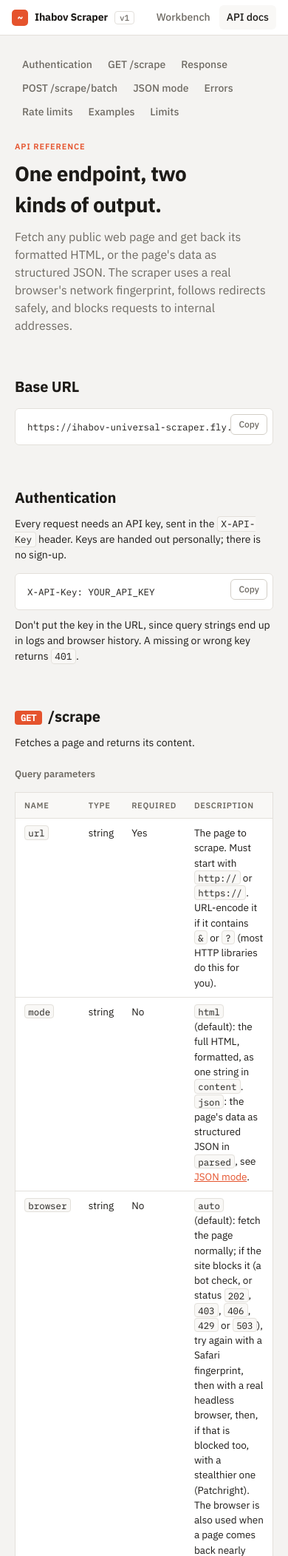
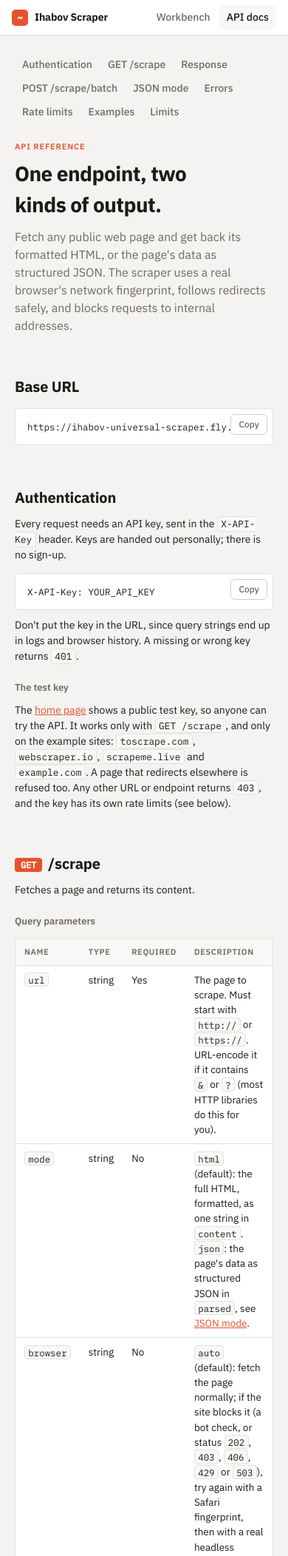
Before and after one commit to ihabND/ihabov_universal_scraper, a FastAPI app: page /docs in a window 390 px wide. Shown: the top 2104 px of the page at 74% size. Run offline with FastAPI, Linux system fonts and the light colour scheme.

Commit message:
Document the test key and the new home page
Also: the home page says the demo is paused when its rate limits can't be
checked, and the top bar stays on one line on phones now that it has a
Workbench link.

Co-Authored-By: Claude Opus 5.5 <noreply@anthropic.com>

```diff
--- a/scraper/web/static/app.css
+++ b/scraper/web/static/app.css
@@ -26,7 +26,7 @@ pre code { background: none; border: 0; padding: 0; font-size: inherit; }
 
 /* ---- Header -------------------------------------------------------------------------------- */
 .topbar { display: flex; align-items: center; gap: 14px; padding: 0 16px; height: 48px; background: var(--panel); border-bottom: 1px solid var(--line); position: sticky; top: 0; z-index: 10; }
-.mark { display: flex; align-items: center; gap: 9px; font-weight: 700; letter-spacing: -0.01em; text-decoration: none; }
+.mark { display: flex; align-items: center; gap: 9px; white-space: nowrap; font-weight: 700; letter-spacing: -0.01em; text-decoration: none; }
 .mark i { width: 22px; height: 22px; border-radius: 5px; background: var(--accent); display: grid; place-items: center; color: var(--accent-fg); font: 700 12px var(--mono); font-style: normal; }
 .mark small { font: 500 11px var(--mono); color: var(--muted); border: 1px solid var(--line); border-radius: 4px; padding: 1px 6px; }
 .topbar nav { margin-left: auto; display: flex; align-items: center; gap: 2px; }
@@ -228,7 +228,8 @@ pre.code { margin: 0; padding: 14px 16px; padding-right: 70px; background: var(-
   .right { order: 2; border-bottom: 1px solid var(--line); }
   .view { max-height: 70vh; }
   .pair, .keypair, .keys { grid-template-columns: 1fr; }
-  .topbar .hide-sm { display: none; }
+  .topbar .hide-sm, .mark small { display: none; }
+  .topbar nav a { white-space: nowrap; }
   .docs { grid-template-columns: 1fr; gap: 20px; padding-top: 24px; }
   .docs .side { position: static; display: flex; flex-wrap: wrap; }
   .docs .side .eyebrow { display: none; }
--- a/scraper/web/static/home.js
+++ b/scraper/web/static/home.js
@@ -173,6 +173,9 @@ function explain(response, data) {
   if (response.status === 403 && detail.startsWith("The test key works on the example sites")) {
     return { status: 403, title: "The test key works on the example sites", text: "Pick one of them." };
   }
+  if (response.status === 429 && detail.includes("unavailable")) {
+    return { status: 429, title: "The demo is paused for a moment", text: "Its rate limits can't be checked right now. Try again shortly." };
+  }
   if (response.status === 429) {
     const minutes = Math.max(1, Math.ceil(Number(response.headers.get("Retry-After") || 60) / 60));
     return { status: 429, title: "This hour's test scrapes are used up", text: `Try again in ${minutes} minute${minutes === 1 ? "" : "s"}.` };
--- a/scraper/web/templates/docs.html
+++ b/scraper/web/templates/docs.html
@@ -29,6 +29,8 @@
       <p>Every request needs an API key, sent in the <code>X-API-Key</code> header. Keys are handed out personally; there is no sign-up.</p>
       <div class="codeblock"><pre class="code" id="code-auth">X-API-Key: YOUR_API_KEY</pre><button class="tool copy" type="button" data-copy-target="code-auth">Copy</button></div>
       <p>Don't put the key in the URL, since query strings end up in logs and browser history. A missing or wrong key returns <code>401</code>.</p>
+      <h3 id="test-key">The test key</h3>
+      <p>The <a href="/">home page</a> shows a public test key, so anyone can try the API. It works only with <code>GET /scrape</code>, and only on the example sites: <code>toscrape.com</code>, <code>webscraper.io</code>, <code>scrapeme.live</code> and <code>example.com</code>. A page that redirects elsewhere is refused too. Any other URL or endpoint returns <code>403</code>, and the key has its own rate limits (see below).</p>
 
       <h2 id="scrape"><span class="method">GET</span>/scrape</h2>
       <p>Fetches a page and returns its content.</p>
@@ -161,6 +163,7 @@
       <h2 id="rate-limits">Rate limits</h2>
       <p>Requests with a valid key are counted against <strong>that key's quota: 300 URLs per minute and 10,000 per day</strong>. Every URL counts, including ones served from the cache, so a batch of 20 URLs uses 20.</p>
       <p>Requests with a missing or wrong key are limited to <strong>10 per minute per client IP address</strong>, so keys can't be guessed quickly.</p>
+      <p>The test key is limited to <strong>30 scrapes per hour per client IP address</strong>, and 1,000 per day for everyone together.</p>
       <p>Over either limit the API answers <code>429</code> with a <code>Retry-After</code> header in seconds.</p>
 
       <h2 id="examples">Examples</h2>
```
Also changed, not shown: README.md.
